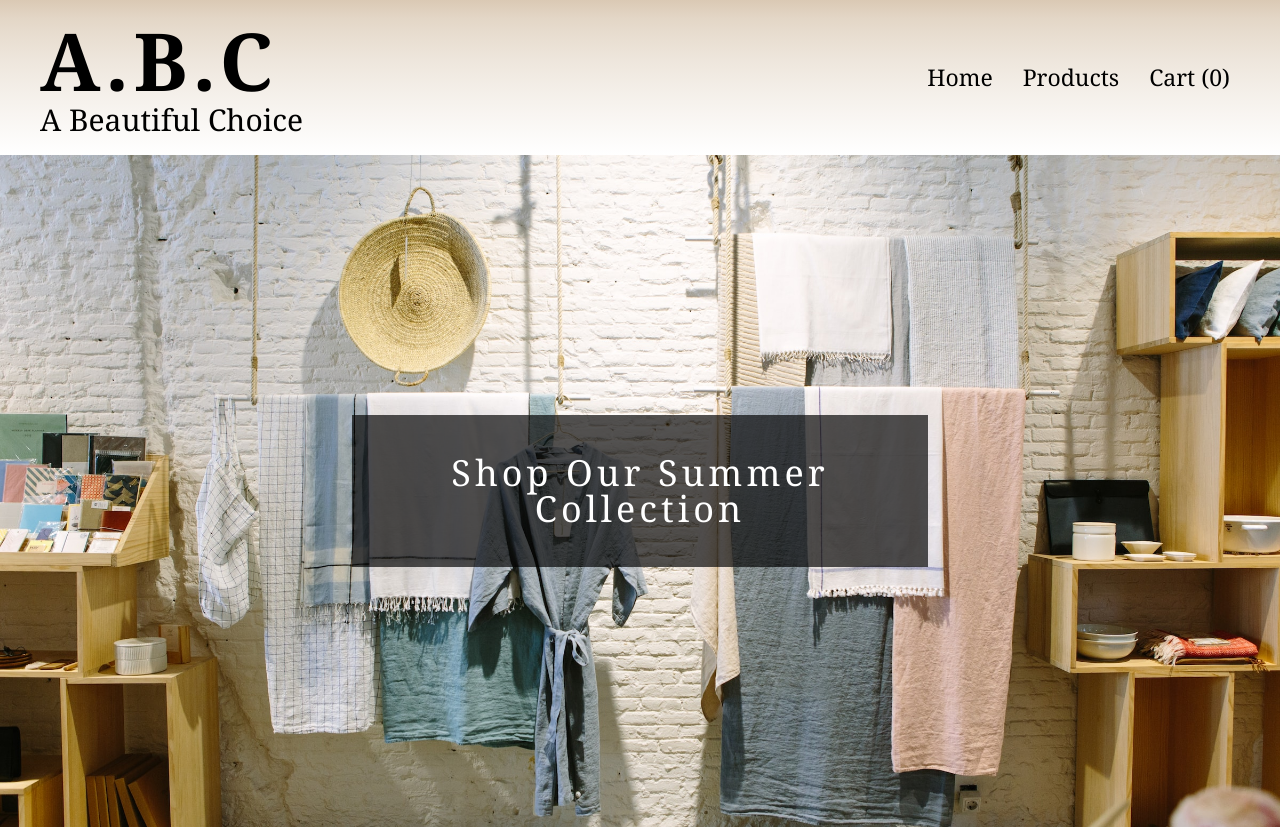
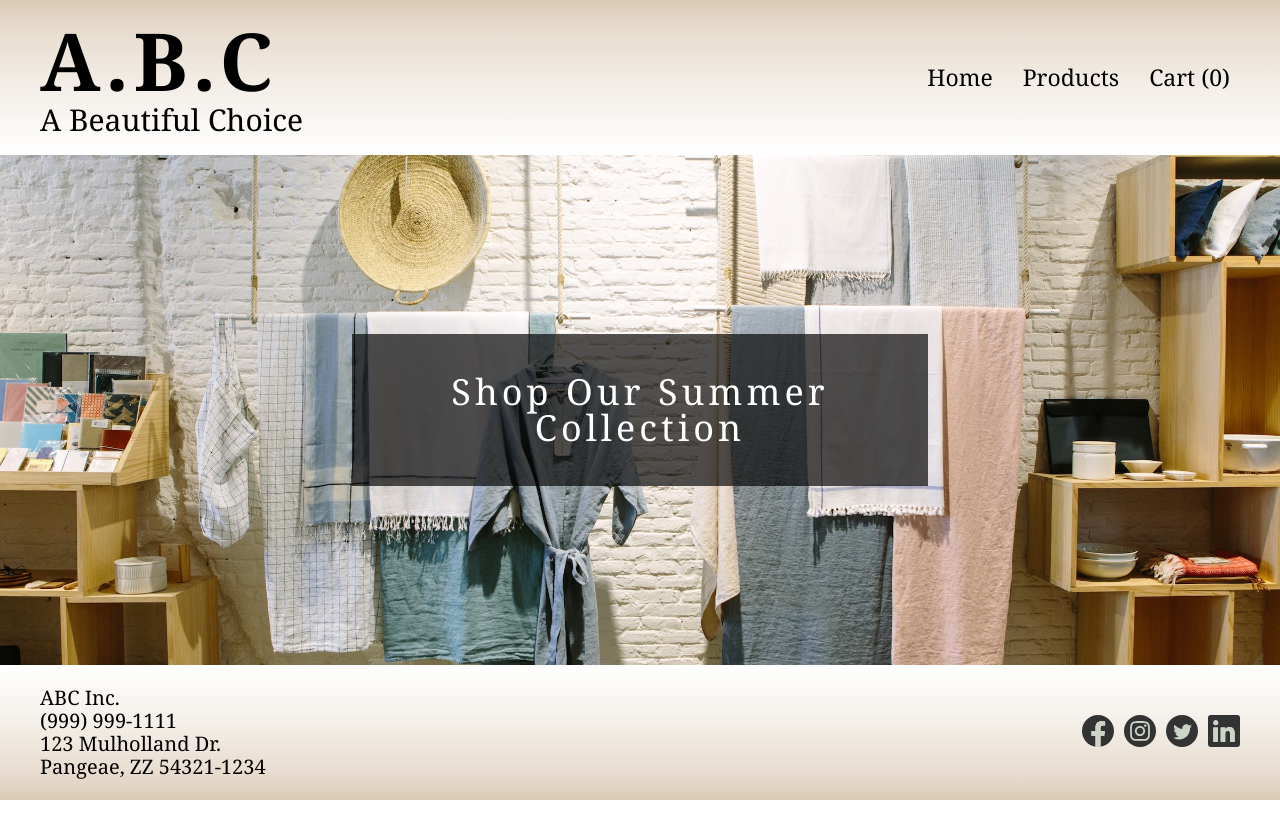
Before and after one commit to dukdukg00se/shopping-cart, a React (Vite) app: page / in a window 1280 px wide. Shown: the top 829 px of the page. After the commit the page ends 800 px from the top, so only its background shows below. Built offline with nearby package versions, Linux system fonts and the light colour scheme; no server answers.

Commit message:
Add root styles

```diff
--- a/src/App.css
+++ b/src/App.css
@@ -137,6 +137,7 @@ table {
 html,
 body {
   height: 100%;
+  min-width: 300px;
 }
 
 html {
@@ -147,3 +148,9 @@ body {
   font-family: Cambria, Cochin, Georgia, Times, 'Times New Roman', serif;
   font-size: 2rem;
 }
+
+#root {
+  display: flex;
+  flex-direction: column;
+  height: 100%;
+}
```
